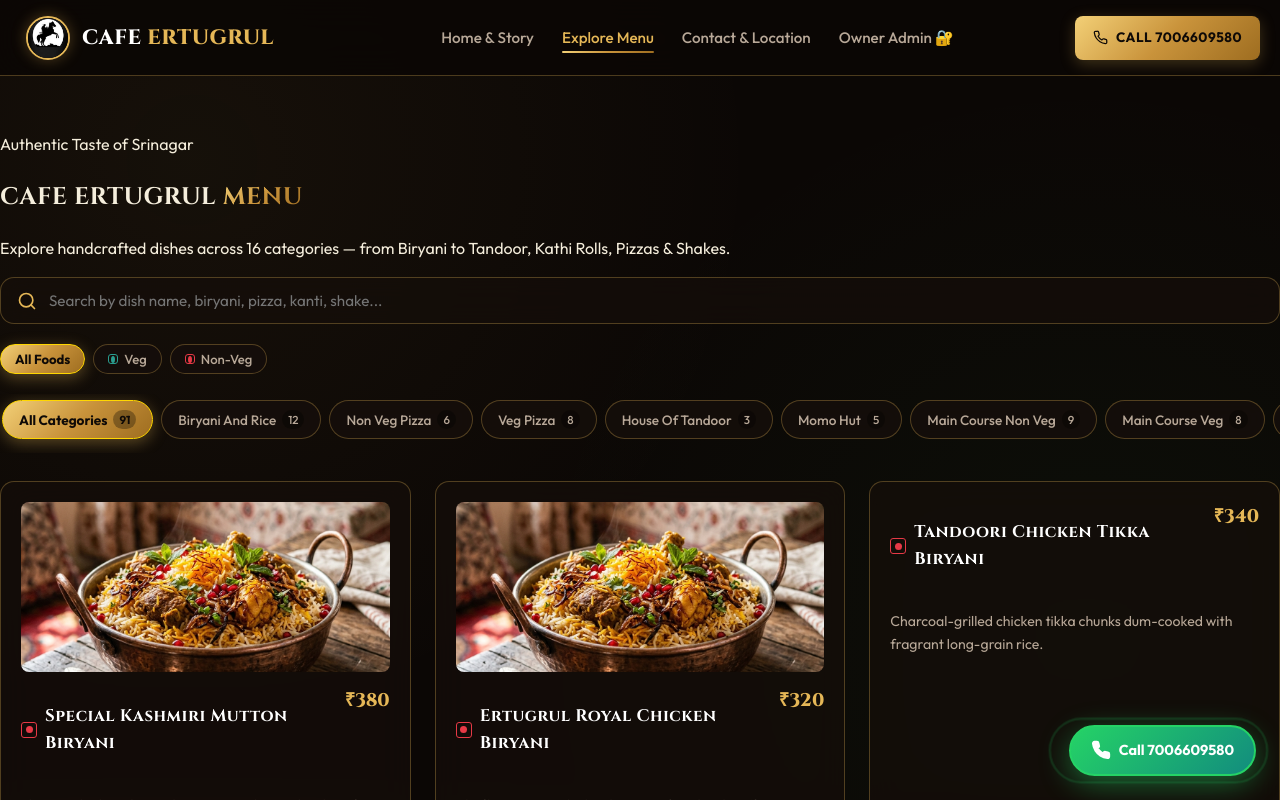
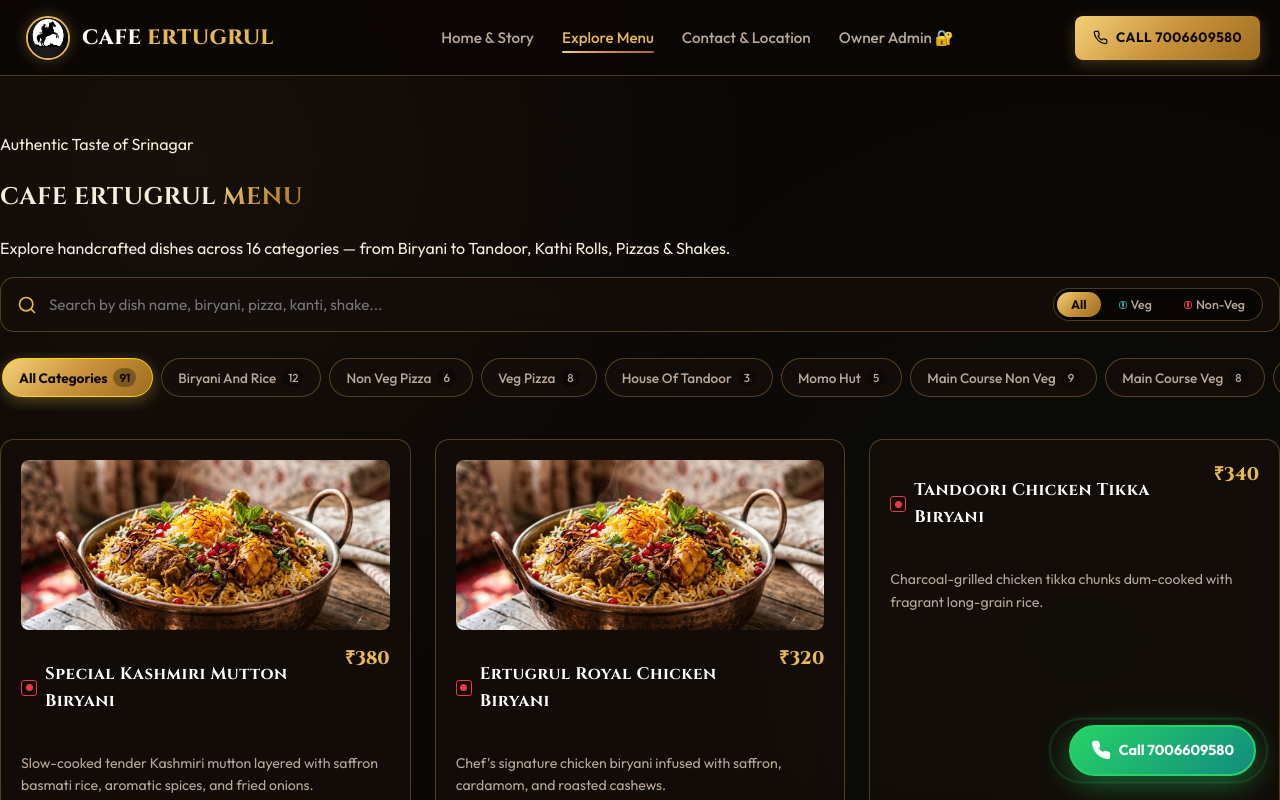
Before and after one commit to therealshoiab/cafe-ertugrul, a React (Vite) app: page / in a window 1280 px wide. Both pictures are taken after a click on the button "EXPLORE MENU". Shown: the top 800 px of the page. Built offline with nearby package versions, Linux system fonts and the light colour scheme.

Commit message:
Integrate diet filter pill into search bar, enforce 11:30AM-10:30PM reservation hours and future dates, format WhatsApp time with AM/PM

```diff
--- a/src/pages/ContactPage.jsx
+++ b/src/pages/ContactPage.jsx
@@ -1,22 +1,60 @@
 import React, { useState } from 'react';
 import { RESTAURANT_INFO } from '../data/menuData';
-import { MapPin, Phone, Clock, Navigation, Calendar, Users, Send, CheckCircle2, MessageSquare } from 'lucide-react';
-import { InstagramIcon, FacebookIcon } from '../components/Icons';
+import { MapPin, Phone, Clock, Navigation, Calendar, Users, Send, CheckCircle2, MessageSquare, AlertCircle } from 'lucide-react';
+
+const formatAMPM = (time24) => {
+  if (!time24) return '';
+  const [hStr, mStr] = time24.split(':');
+  let h = parseInt(hStr, 10);
+  const m = mStr || '00';
+  if (isNaN(h)) return time24;
+  const ampm = h >= 12 ? 'PM' : 'AM';
+  h = h % 12;
+  if (h === 0) h = 12;
+  const formattedH = h < 10 ? `0${h}` : `${h}`;
+  return `${formattedH}:${m} ${ampm}`;
+};
 
 export default function ContactPage() {
+  const todayStr = new Date().toISOString().split('T')[0];
+
   const [formData, setFormData] = useState({
     name: '',
     phone: '',
     guests: '2',
-    date: new Date().toISOString().split('T')[0],
+    date: todayStr,
     time: '13:00',
     notes: ''
   });
+  const [validationError, setValidationError] = useState('');
   const [formSubmitted, setFormSubmitted] = useState(false);
 
   const handleSubmit = (e) => {
     e.preventDefault();
-    setFormSubmitted(true);
+    setValidationError('');
+
+    // Validate past dates
+    const selectedDate = new Date(formData.date + 'T00:00:00');
+    const today = new Date();
+    today.setHours(0, 0, 0, 0);
+
+    if (selectedDate < today) {
+      setValidationError('Please select today or a future date for your table reservation.');
+      return;
+    }
+
+    // Validate working hours (11:30 to 22:30)
+    const [h, m] = formData.time.split(':').map(Number);
+    const totalMinutes = h * 60 + m;
+    const minMinutes = 11 * 60 + 30; // 11:30 AM
+    const maxMinutes = 22 * 60 + 30; // 10:30 PM
+
+    if (totalMinutes < minMinutes || totalMinutes > maxMinutes) {
+      setValidationError('Reservations are only available during working hours (11:30 AM to 10:30 PM).');
+      return;
+    }
+
+    const formattedTime = formatAMPM(formData.time);
 
     // Format WhatsApp Reservation Message
     const message = `*TABLE RESERVATION REQUEST - CAFE ERTUGRUL*\n` +
@@ -25,12 +63,13 @@
       `📞 *Phone Number:* ${formData.phone}\n` +
       `👥 *Number of Guests:* ${formData.guests}\n` +
       `📅 *Date:* ${formData.date}\n` +
-      `⏰ *Time:* ${formData.time}\n` +
+      `⏰ *Time:* ${formattedTime}\n` +
       `📝 *Notes:* ${formData.notes || 'None'}\n\n` +
       `Please confirm table availability for us. Thank you!`;
 
     const encodedText = encodeURIComponent(message);
     window.open(`https://wa.me/917780938743?text=${encodedText}`, '_blank');
+    setFormSubmitted(true);
   };
 
   return (
@@ -105,12 +144,30 @@
               Select any time during working hours (11:30 AM to 10:30 PM). Your request will automatically open on WhatsApp for instant confirmation.
             </p>
 
+            {validationError && (
+              <div style={{
+                background: 'rgba(230, 57, 70, 0.15)',
+                border: '1px solid #e63946',
+                color: '#ff6b6b',
+                padding: '10px 14px',
+                borderRadius: 'var(--radius-sm)',
+                fontSize: '0.88rem',
+                marginBottom: '1.25rem',
+                display: 'flex',
+                alignItems: 'center',
+                gap: '8px'
+              }}>
+                <AlertCircle size={18} style={{ flexShrink: 0 }} />
+                <span>{validationError}</span>
+              </div>
+            )}
+
             {formSubmitted ? (
               <div style={{ textAlign: 'center', padding: '2.5rem 1rem' }}>
                 <CheckCircle2 size={54} style={{ color: '#25D366', marginBottom: '1rem' }} />
                 <h4 className="font-heading gold-text" style={{ fontSize: '1.4rem', marginBottom: '0.5rem' }}>RESERVATION SENT!</h4>
                 <p style={{ color: 'var(--text-muted)', fontSize: '0.92rem', marginBottom: '1.5rem' }}>
-                  Your reservation request was generated for <strong>{formData.name}</strong> on {formData.date} at {formData.time}.
+                  Your reservation request was generated for <strong>{formData.name}</strong> on {formData.date} at {formatAMPM(formData.time)}.
                 </p>
                 <button onClick={() => setFormSubmitted(false)} className="btn-secondary">
                   Book Another Table
@@ -163,6 +220,7 @@
                     <input
                       type="date"
                       required
+                      min={todayStr}
                       className="form-control"
                       value={formData.date}
                       onChange={(e) => setFormData({ ...formData, date: e.target.value })}
@@ -170,7 +228,7 @@
                   </div>
 
                   <div className="form-group">
-                    <label className="form-label">Time (Anytime 11:30AM-10:30PM) *</label>
+                    <label className="form-label">Time (11:30 AM - 10:30 PM) *</label>
                     <input
                       type="time"
                       required
--- a/src/pages/MenuPage.jsx
+++ b/src/pages/MenuPage.jsx
@@ -113,8 +113,9 @@
         <p className="section-desc">Explore handcrafted dishes across 16 categories — from Biryani to Tandoor, Kathi Rolls, Pizzas & Shakes.</p>
       </div>
 
-      {/* Search Bar */}
-      <div className="menu-search-bar">
+      {/* Search & Integrated Dietary Filter Bar */}
+      <div className="menu-search-bar" style={{ display: 'flex', alignItems: 'center', justifyContent: 'space-between', flexWrap: 'wrap', gap: '10px', padding: '10px 16px' }}>
+        <div style={{ display: 'flex', alignItems: 'center', gap: '10px', flexGrow: 1, minWidth: '220px' }}>
           <Search size={20} style={{ color: 'var(--primary-gold)', flexShrink: 0 }} />
           <input
             type="text"
@@ -130,40 +131,76 @@
           )}
         </div>
 
-      {/* Filter Pills Bar */}
-      <div style={{ display: 'flex', alignItems: 'center', gap: '8px', flexWrap: 'wrap', marginBottom: '1.25rem' }}>
+        {/* Compact Segmented Diet Control */}
+        <div style={{ display: 'flex', alignItems: 'center', gap: '4px', background: 'rgba(0,0,0,0.5)', padding: '3px', borderRadius: '50px', border: '1px solid var(--border-gold)' }}>
           <button
             onClick={() => setDietFilter('all')}
-          className={`category-pill ${dietFilter === 'all' ? 'active' : ''}`}
-          style={{ padding: '6px 14px', fontSize: '0.82rem' }}
+            style={{
+              padding: '5px 14px',
+              borderRadius: '50px',
+              fontSize: '0.78rem',
+              fontWeight: dietFilter === 'all' ? 700 : 500,
+              background: dietFilter === 'all' ? 'var(--gold-gradient)' : 'transparent',
+              color: dietFilter === 'all' ? '#0f0a07' : 'var(--text-muted)',
+              transition: 'var(--transition-fast)'
+            }}
           >
-          All Foods
+            All
           </button>
           <button
             onClick={() => setDietFilter('veg')}
-          className={`category-pill ${dietFilter === 'veg' ? 'active' : ''}`}
-          style={{ padding: '6px 14px', fontSize: '0.82rem' }}
+            style={{
+              padding: '5px 14px',
+              borderRadius: '50px',
+              fontSize: '0.78rem',
+              fontWeight: dietFilter === 'veg' ? 700 : 500,
+              background: dietFilter === 'veg' ? '#2a9d8f' : 'transparent',
+              color: dietFilter === 'veg' ? '#ffffff' : 'var(--text-muted)',
+              display: 'flex',
+              alignItems: 'center',
+              gap: '4px',
+              transition: 'var(--transition-fast)'
+            }}
           >
-          <span className="diet-tag veg" style={{ width: '10px', height: '10px' }} /> Veg
+            <span className="diet-tag veg" style={{ width: '8px', height: '8px' }} /> Veg
           </button>
           <button
             onClick={() => setDietFilter('non-veg')}
-          className={`category-pill ${dietFilter === 'non-veg' ? 'active' : ''}`}
-          style={{ padding: '6px 14px', fontSize: '0.82rem' }}
+            style={{
+              padding: '5px 14px',
+              borderRadius: '50px',
+              fontSize: '0.78rem',
+              fontWeight: dietFilter === 'non-veg' ? 700 : 500,
+              background: dietFilter === 'non-veg' ? '#e63946' : 'transparent',
+              color: dietFilter === 'non-veg' ? '#ffffff' : 'var(--text-muted)',
+              display: 'flex',
+              alignItems: 'center',
+              gap: '4px',
+              transition: 'var(--transition-fast)'
+            }}
           >
-          <span className="diet-tag non-veg" style={{ width: '10px', height: '10px' }} /> Non-Veg
+            <span className="diet-tag non-veg" style={{ width: '8px', height: '8px' }} /> Non-Veg
           </button>
 
-        {/* Quick Filter: In My Order */}
           {totalItemCount > 0 && (
             <button
               onClick={() => setDietFilter('cart-only')}
-            className={`category-pill ${dietFilter === 'cart-only' ? 'active' : ''}`}
-            style={{ padding: '6px 14px', fontSize: '0.82rem', background: 'var(--gold-gradient)', color: '#0f0a07', fontWeight: 700 }}
+              style={{
+                padding: '5px 14px',
+                borderRadius: '50px',
+                fontSize: '0.78rem',
+                fontWeight: 700,
+                background: dietFilter === 'cart-only' ? '#ffd700' : 'rgba(229, 183, 87, 0.25)',
+                color: dietFilter === 'cart-only' ? '#0f0a07' : 'var(--primary-gold)',
+                display: 'flex',
+                alignItems: 'center',
+                gap: '4px'
+              }}
             >
-            <ShoppingCart size={14} /> In My Order ({totalItemCount})
+              <ShoppingCart size={12} /> In Order ({totalItemCount})
             </button>
           )}
+        </div>
       </div>
 
       {/* Category Pills Bar (16 Categories) */}
```
Lines whose indentation alone changed are shown as unchanged.
